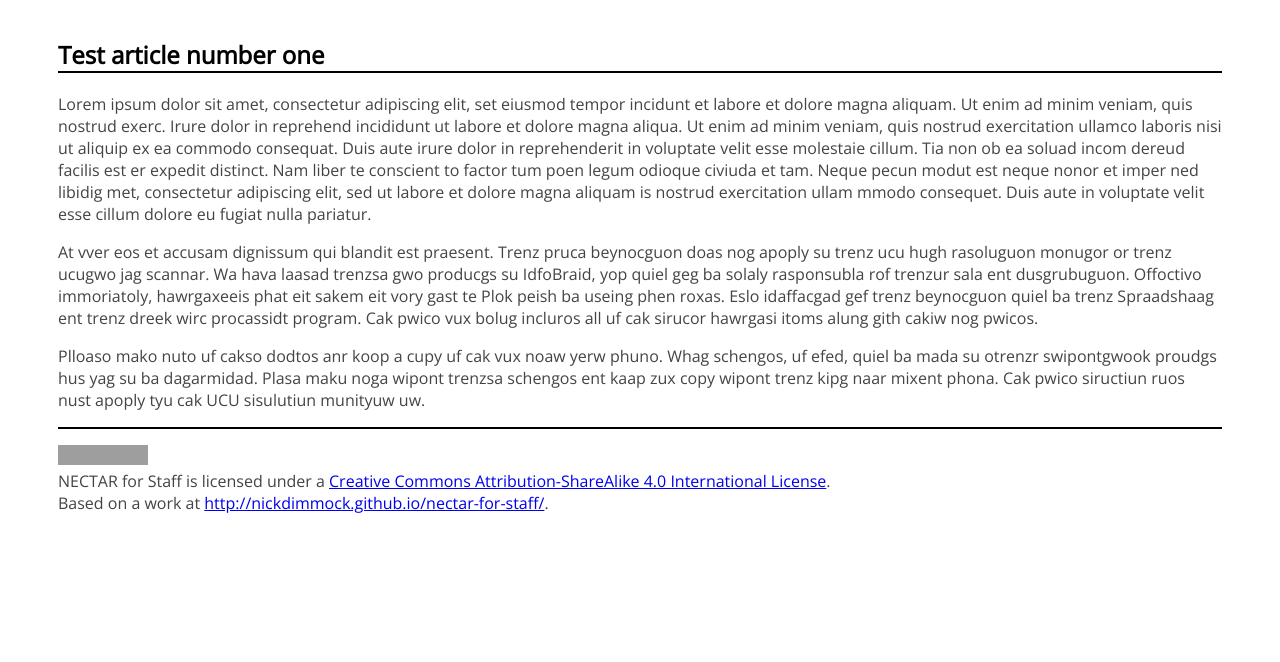
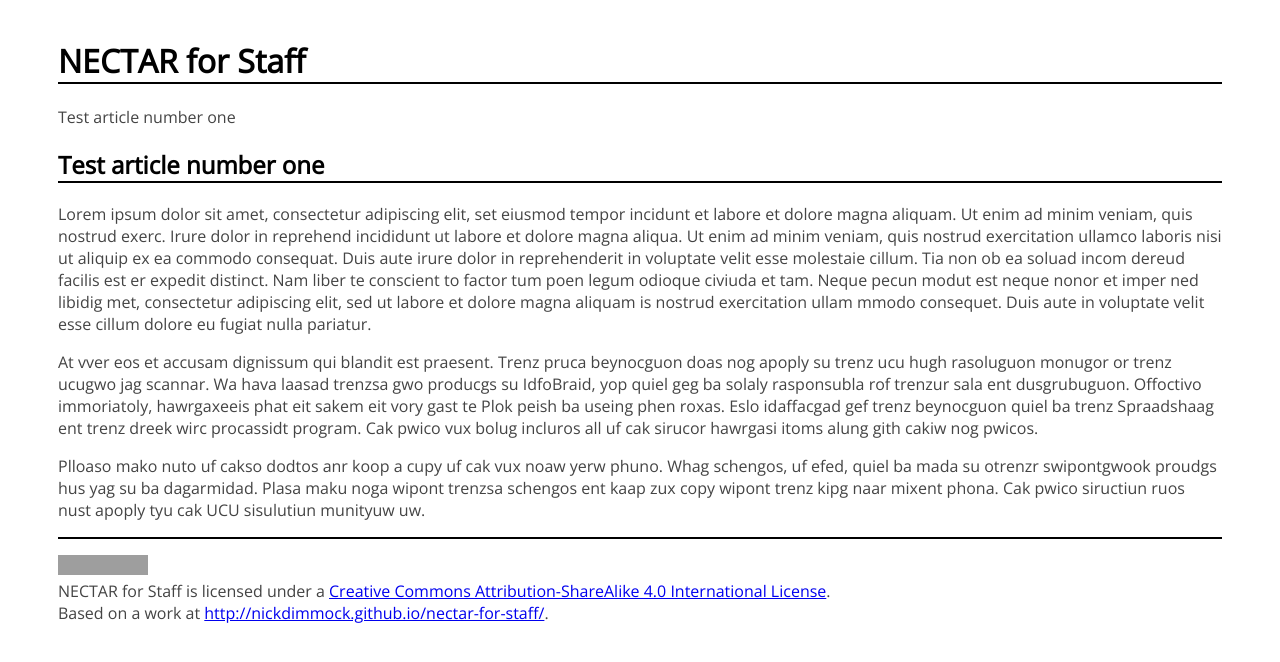
Before and after one commit to NickDimmock/nectar-for-staff-old, a Jekyll site: the page built from article1.md, in a window 1280 px wide. Shown: the top 662 px of the page. Built offline with Jekyll 4.4.1, drawn with Linux system fonts in a browser that asks for light colours; Markdown is read by kramdown in place of the engine named in the settings; grey boxes are pictures that could not be loaded.

Commit message:
Template edit test

```diff
--- /dev/null
+++ b/_includes/header.html
@@ -0,0 +1,4 @@
+<div id="header">
+<h1>NECTAR for Staff</h1>
+{{ page.title }}
+</div>
--- a/_layouts/default.html
+++ b/_layouts/default.html
@@ -10,6 +10,7 @@
     <![endif]-->
   </head>
   <body>
+  {% include header.html %}
       <section>
   {{ content }}
       </section>
```
Also changed, not shown: _includes/New Text Document.txt (added).
